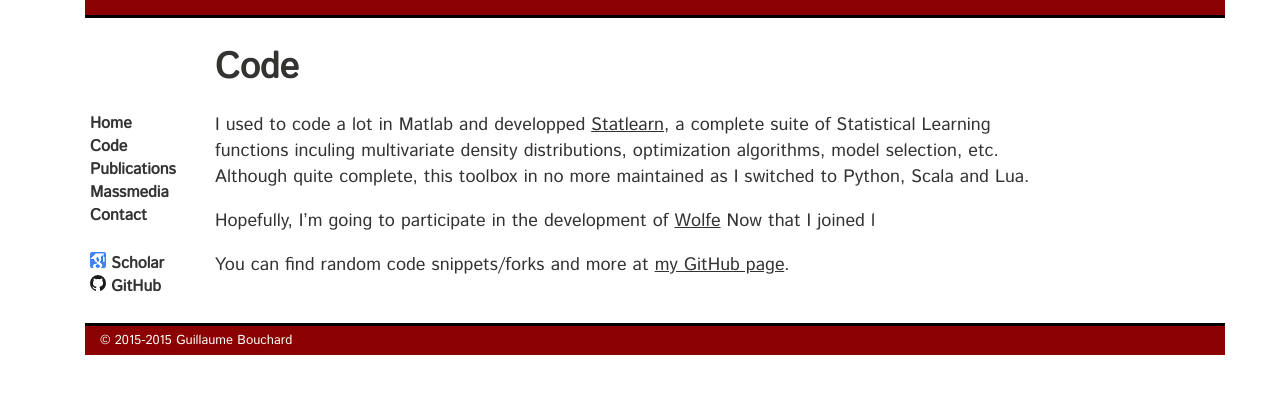
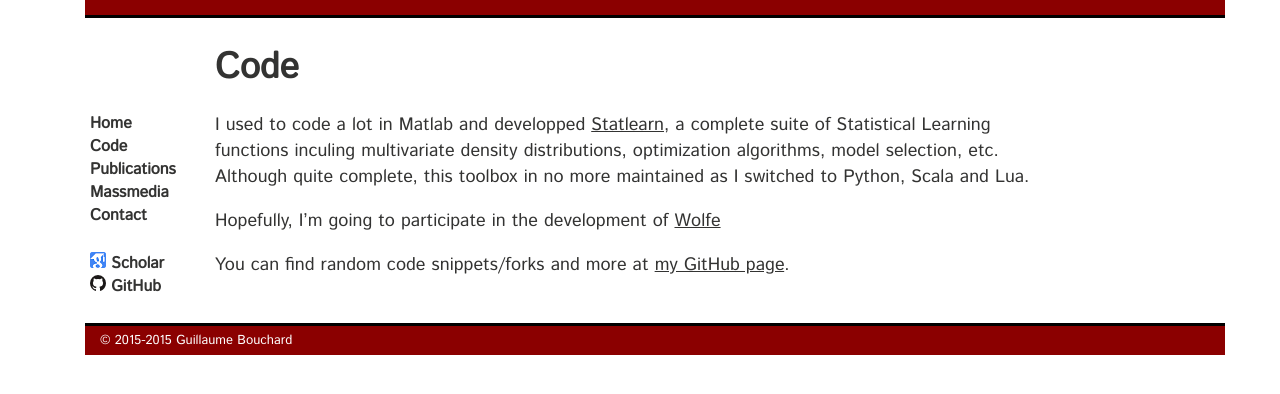
Before and after one commit to gbouchar/gbouchar.github.io, a Jekyll site: the page built from code.md, in a window 1280 px wide. Shown: the top 394 px of the page. Built offline with Jekyll 4.4.1, drawn with Linux system fonts in a browser that asks for light colours; Markdown is read by kramdown in place of the engine named in the settings.

Commit message:
Update code.md

```diff
--- a/code.md
+++ b/code.md
@@ -10,12 +10,9 @@ density distributions, optimization algorithms, model selection, etc. Although q
 I switched to Python, Scala and Lua.
 
 Hopefully, I'm going to participate in the development of [Wolfe][wolfe]
-Now that I joined
-l
 
 
-You can find random code snippets/forks and more at [my GitHub
-page][github].
+You can find random code snippets/forks and more at [my GitHub page][github].
 
 
 
```
